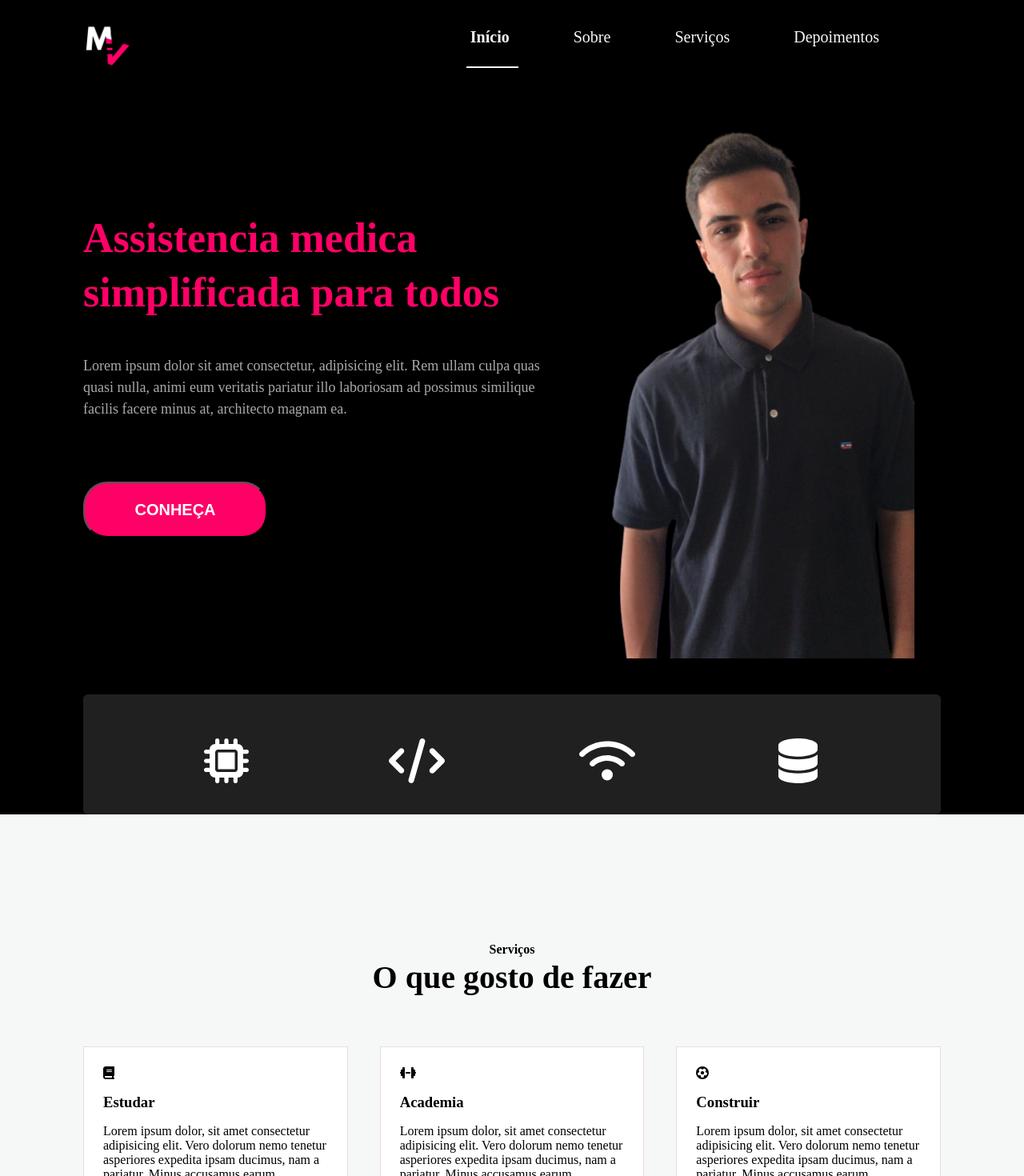
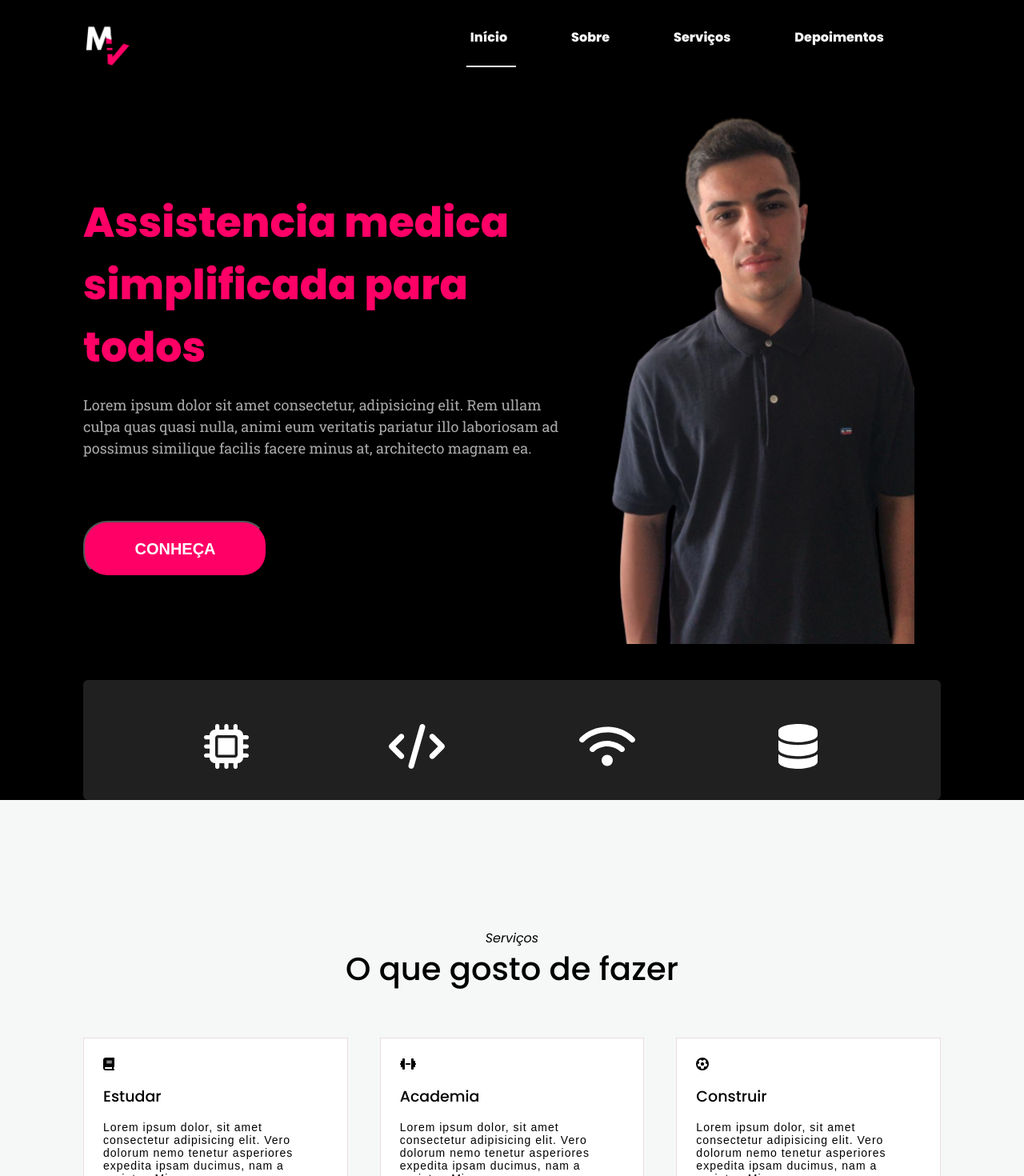
Before and after one commit to Matheus-Venancio/meusite, a React (Create React App) app: page / in a window 1280 px wide. Shown: the top 1470 px of the page at 80% size. Built offline with nearby package versions, Linux system fonts and the light colour scheme.

Commit message:
config font

```diff
--- a/public/index.html
+++ b/public/index.html
@@ -1,23 +1,29 @@
 <!DOCTYPE html>
 <html lang="pt-br">
+
 <head>
   <meta charset="utf-8" />
   <link rel="icon" href="%PUBLIC_URL%/favicon.ico" />
   <meta name="viewport" content="width=device-width, initial-scale=1" />
   <meta name="theme-color" content="#000000" />
-    <meta
-      name="description"
-      content="Web site created using create-react-app"
-    />
+  <meta name="description" content="Web site created using create-react-app" />
   <link rel="apple-touch-icon" href="%PUBLIC_URL%/logo192.png" />
 
   <link rel="manifest" href="%PUBLIC_URL%/manifest.json" />
 
-    -->
-    <title>React App</title>
+  <link rel="preconnect" href="https://fonts.googleapis.com">
+  <link rel="preconnect" href="https://fonts.gstatic.com" crossorigin>
+  <link
+    href="https://fonts.googleapis.com/css2?family=Poppins:ital,wght@0,400;0,500;0,600;0,700;0,800;1,400;1,500;1,600&display=swap"
+    rel="stylesheet">
+  <link href="https://fonts.googleapis.com/css2?family=Roboto+Slab:wght@400;500&display=swap" rel="stylesheet">
+
+  <title>Matheus Venâncio Cordeiro</title>
 </head>
+
 <body>
   <noscript>You need to enable JavaScript to run this app.</noscript>
   <div id="root"></div>
 </body>
+
 </html>
--- a/src/App.css
+++ b/src/App.css
@@ -53,14 +53,7 @@ section {
   padding-block: 10rem;
 }
 
-section header h1 {
-  font-size: 3.4rem;
-  color: var(--headline--);
-  line-height: 130%;
-  margin: 4.5rem 0px;
-}
-
-section .header_top{
+section .header_top {
   margin-top: 8rem;
 }
 
@@ -106,8 +99,6 @@ nav .wrapper {
   align-items: center;
   justify-content: space-between;
 }
-
-
 
 nav.scroll {
   background: var(--primary-color--);
@@ -224,7 +215,6 @@ body.menu-expanded button path {
   padding-inline: 2.4rem;
 }
 
-
 #home {
   padding-block: 0;
   padding-top: calc(
@@ -249,10 +239,20 @@ body.menu-expanded button path {
   margin-inline: auto;
 }
 
+#home h1 {
+  line-height: 150%;
+  font-family: "Poppins", sans-serif;
+  font-weight: 800;
+  font-size: 3.4rem;
+  color: var(--headline--);
+  margin: 10.5rem 0px -2.5rem 0px;
+}
+
 #home p {
   font-size: 1.8rem;
   line-height: 150%;
   font-weight: 400;
+  font-family: "Roboto Slab", sans-serif;
   color: var(--paragraph--);
   margin-bottom: 3.2rem;
 }
@@ -290,7 +290,7 @@ body.menu-expanded button path {
 }
 
 /*---------SERVICES--------------*/
-#services .bg{
+#services .bg {
   width: 100%;
   background-color: var(--brand-beige);
   height: 80rem;
@@ -315,6 +315,22 @@ body.menu-expanded button path {
   border-top: 3px solid var(--headline--);
 }
 
+#services .bg .cards .transparent2 h3 {
+  margin-block: 1.6rem;
+  color: white;
+  font-family: 'poppins', sans-serif;
+  font-weight: 500;
+  font-size: 1.9rem;
+}
+
+#services .bg .cards .transparent2 p {
+  color: var(--paragraph--);
+  font-family: 'roboto slamp', sans-serif;
+  font-weight: 300;
+  font-size: 1.4rem;
+  letter-spacing: 0.1rem;
+}
+
 #services .transparent {
   background: transparent;
   border: none;
@@ -333,6 +349,17 @@ body.menu-expanded button path {
 
 #services .card h3 {
   margin-block: 1.6rem;
+  font-family: 'poppins', sans-serif;
+  font-weight: 500;
+  font-size: 1.9rem;
+}
+
+#services .card p {
+  color: var(--primary-color--);
+  font-family: 'roboto slamp', sans-serif;
+  font-weight: 300;
+  font-size: 1.4rem;
+  letter-spacing: 0.1rem;
 }
 
 #services .bg .header_top .text_white {
@@ -346,10 +373,17 @@ body.menu-expanded button path {
 #services .bg .cards .transparent2 h3 {
   margin-block: 1.6rem;
   color: white;
+  font-family: 'poppins', sans-serif;
+  font-weight: 500;
+  font-size: 1.9rem;
 }
 
 #services .bg .cards .transparent2 p {
   color: var(--paragraph--);
+  font-family: 'roboto slamp', sans-serif;
+  font-weight: 300;
+  font-size: 1.4rem;
+  letter-spacing: 0.1rem;
 }
 
 /*---------ABOUT--------------*/
@@ -375,21 +409,20 @@ body.menu-expanded button path {
   margin-bottom: 3.2rem;
 }
 
-#contact .phrases{
-
+#contact .phrases .words {
+  font-size: 1.5rem;
+  color: var(--brand-beige);
+  font-family: "Poppins", sans-serif;
+  font-weight: 400;
+  font-style: italic;
 }
 
-#contact .phrases .words{
-  font-size: 16px;
-  color: var(--brand-beige);
-}
-
-#contact .phrases .people{
-  font-size: 12px;
+#contact .phrases .people {
+  font-size: 1.3rem;
   color: var(--paragraph--);
   margin-top: 1.2rem;
   margin-bottom: 4rem;
-
+  font-family: "Roboto Slab", sans-serif;
 }
 
 #contact ul {
@@ -403,18 +436,22 @@ body.menu-expanded button path {
   display: flex;
   align-items: center;
   gap: 0.8rem;
+  font-family: "Poppins", sans-serif;
+  font-weight: 400;
+  font-size: 1.3rem;
 }
 
-#contact ul li h2{
+#contact ul li h2 {
   margin-top: 2rem;
 }
 
-#contact .button{
+#contact .button {
   background: #34af23;
   border: none;
   text-transform: uppercase;
   color: #fff;
   font-size: 1.4rem;
+  font-family: "Poppins", sans-serif;
   font-weight: 700;
   margin-bottom: 6rem;
   padding: 1.6rem 3.2rem;
@@ -428,12 +465,18 @@ body.menu-expanded button path {
   transition: background 200ms;
 }
 
-#contact .button:hover{
+#contact .button:hover {
   background: var(--headline--);
 }
 
 #contact .form {
-  background: linear-gradient(-45deg, var(--bg-light), var(--green-flourescent),var(--brand-beige), var(--headline--));
+  background: linear-gradient(
+    -45deg,
+    var(--bg-light),
+    var(--green-flourescent),
+    var(--brand-beige),
+    var(--headline--)
+  );
   background-size: 400% 400%;
   animation: gradient 1s ease infinite;
   height: 500px;
@@ -442,16 +485,16 @@ body.menu-expanded button path {
   margin-left: 110px;
 }
 
-#contact .form .form_container{
+#contact .form .form_container {
   padding: 60px;
 }
 
-#contact .form .inputs{
-  padding: 15px ;
+#contact .form .inputs {
+  padding: 15px;
   text-align: center;
 }
 
-#contact .form .inputs .input_form{
+#contact .form .inputs .input_form {
   border-radius: 80px;
   width: 250px;
   height: 40px;
@@ -459,7 +502,7 @@ body.menu-expanded button path {
   border: 1px solid var(--green-flourescent);
 }
 
-#contact .form .inputs .text_area{
+#contact .form .inputs .text_area {
   border-radius: 15px;
   width: 250px;
   height: 90px;
@@ -467,7 +510,7 @@ body.menu-expanded button path {
   border: 1px solid var(--green-flourescent);
 }
 
- #contact .form .inputs .button_form{
+#contact .form .inputs .button_form {
   border-radius: 70px;
   width: 250px;
   height: 50px;
@@ -478,10 +521,9 @@ body.menu-expanded button path {
   color: white;
 }
 
- #contact .form .inputs .button_form:hover{
+#contact .form .inputs .button_form:hover {
   transition: 1s;
   background: var(--headline--);
-
 }
 
 /*---------FOOTER--------------*/
@@ -615,7 +657,9 @@ footer .social-links a:hover {
   }
   nav#navigation.scroll .wrapper .menu ul li a {
     color: var(--brand-light-2);
-    font-size: 20px;
+    font-size: 1.6rem;
+    font-family: 'poppins', sans-serif;
+    font-weight: 800;
   }
 
   nav#navigation.scroll .menu a.button {
@@ -723,7 +767,16 @@ footer .social-links a:hover {
   #services h2 {
     width: 42rem;
     margin-inline: auto;
+    font-family: "Poppins", sans-serif;
+    font-weight: 500;
   }
+
+  #services h4 {
+    font-style: italic;
+    font-family: "Poppins", sans-serif;
+    font-weight: 400;
+  }
+
 
   #services .cards {
     flex-direction: row;
@@ -759,6 +812,8 @@ footer .social-links a:hover {
 
   #contact h2 {
     width: 40.4rem;
+    font-family: "Poppins", sans-serif;
+    font-weight: 600;
   }
 
   /*------------FOOTER-----------------*/
--- a/src/App.js
+++ b/src/App.js
@@ -384,7 +384,7 @@ function App() {
             <div class="content">
 
               <ul>
-                <li><h2>Outors meios:</h2></li>
+                <li><h2>Outros meios:</h2></li>
                 <li><svg width="24" height="24" viewBox="0 0 24 24" fill="none"
                   xmlns="http://www.w3.org/2000/svg">
                   <path
```
Lines whose indentation alone changed are shown as unchanged.
